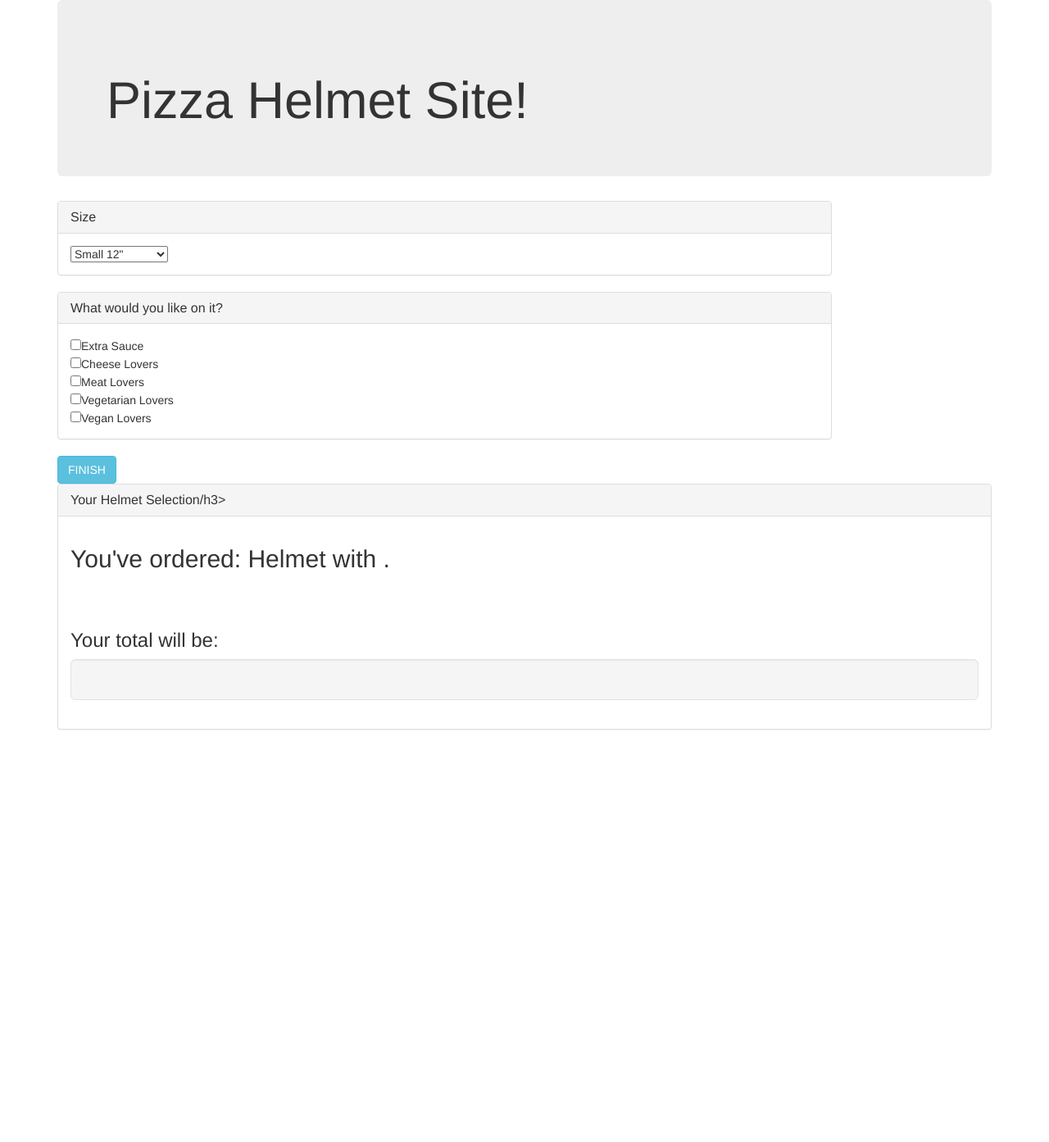
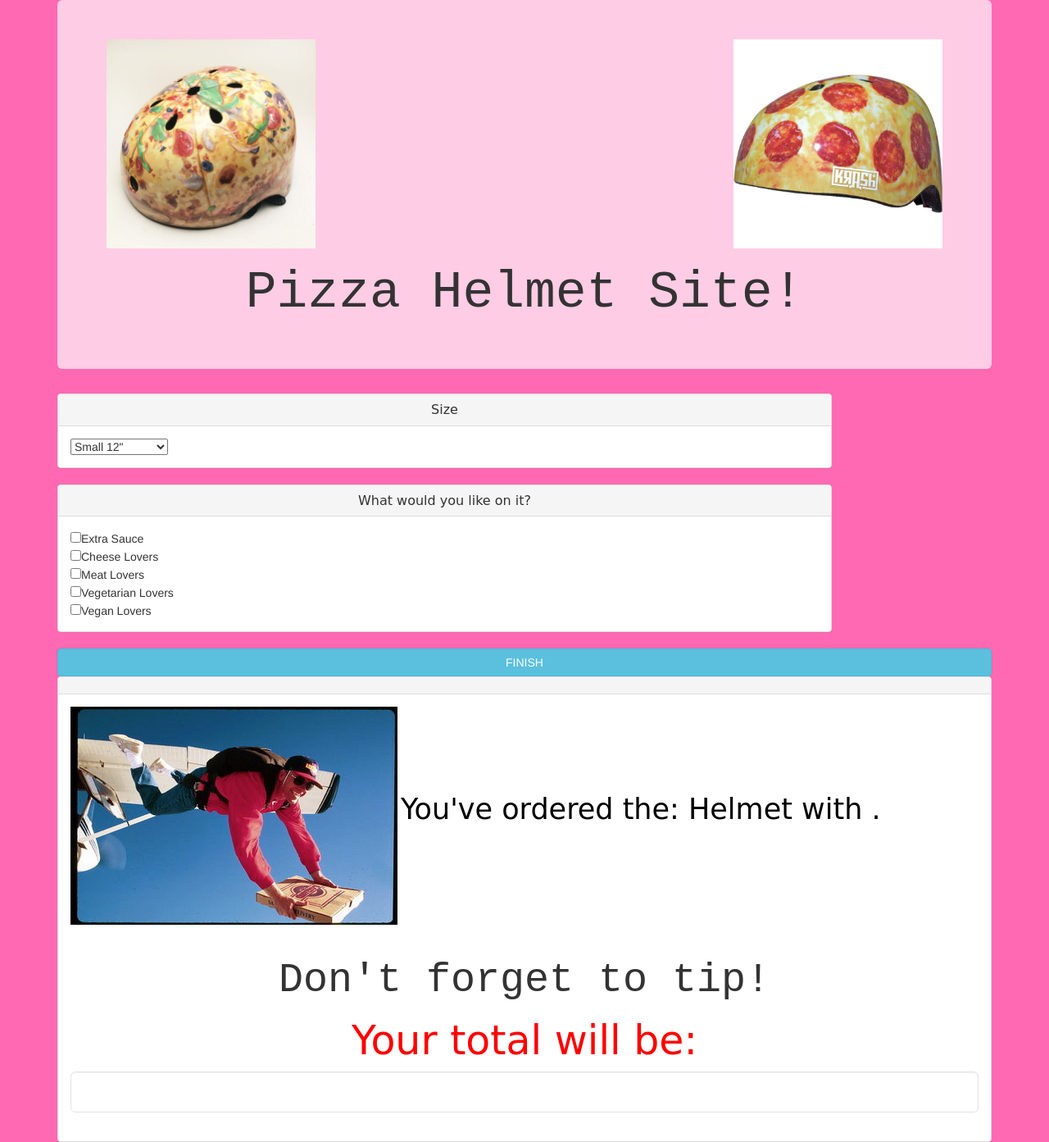
Before and after one commit to Denlow/pizzaHelmet, a plain HTML site: page index.html in a window 1280 px wide. Shown: the whole page at 82% size. Before the commit the page ends 910 px from the top, so only its background shows below. Drawn offline with Linux system fonts and the light colour scheme.

Commit message:
add styles, fonts to h tags, assigned ids to top pictures

```diff
--- a/css/styles.css
+++ b/css/styles.css
@@ -0,0 +1,62 @@
+
+
+.jumbotron {
+  overflow: hidden;
+  background-color: rgba(255,255,255,0.66);
+
+}
+
+.jumbotron img {
+  float: center;
+  width: 30%;
+
+}
+
+body {
+  background-color: hotpink;
+
+}
+
+button {
+  width: 100%;
+
+}
+
+h1{
+  font-size: 50px;
+  text-align: center;
+  font-family: monospace;
+}
+
+h2 {
+  font-size: 250%;
+  font-family: cursive;
+  color: black;
+  display: inline;
+  line-height: 320%;
+  text-align: center;
+}
+
+h3 {
+  font-size: 350%;
+  font-family: cursive;
+  color: red;;
+  text-align: center;
+}
+
+#left {
+  width: 25%;
+  margin: 0%;
+  padding: 0%;
+  display: inline-block;
+}
+
+#right {
+  width: 25%;
+  margin: 0%;
+  padding: 0%;
+  float: right;
+}
+
+.well {
+  background-color: rgba(255,255,255,0.4);
--- a/index.html
+++ b/index.html
@@ -11,8 +11,11 @@
   <body>
     <div class="container">
       <div class="jumbotron">
-        <img src="" alt="" />
+        <img src="img/supreme.jpg" alt="supreme" id="left" />
+        <img src="img/pepp.jpeg" alt="pepperoni" id="right" />
         <h1>Pizza Helmet Site!</h1>
+
+
       </div>
       <form id="order">
         <div class="row">
@@ -54,22 +57,27 @@
          <button type="submit" class="btn btn-info">FINISH</button>
        </div>
       </form>
+
+
       <div class="row">
         <div class="col-md-12" id="order-status">
           <div class="panel panel-default">
             <div class="panel-heading">
-              <h3 class="panel-title">Your Helmet Selection/h3>
+              <h3 class="panel-title"></h3>
             </div>
             <div class="panel-body">
-              <h2>You've ordered: <span id="pizza-size"></span> Helmet with <span id="pizza-toppings"></span>.</h2>
+              <img src="img/flying.jpg" alt="flying pizza" />
+              <h2>You've ordered the: <span id="pizza-size"></span> Helmet with <span id="pizza-toppings"></span>.</h2>
               <br><br>
+              <h1>Don't forget to tip!</h1>
               <h3>Your total will be:</h3>
               <div class="well well-lg" id="pizza-price">
+              </div>
               </div>
             </div>
           </div>
         </div>
-      </div>
+
     </div>
   </body>
 </html>
```
Also changed, not shown: img/flying.jpg (added), img/pepp.jpeg (added), img/supreme.jpg (added).
